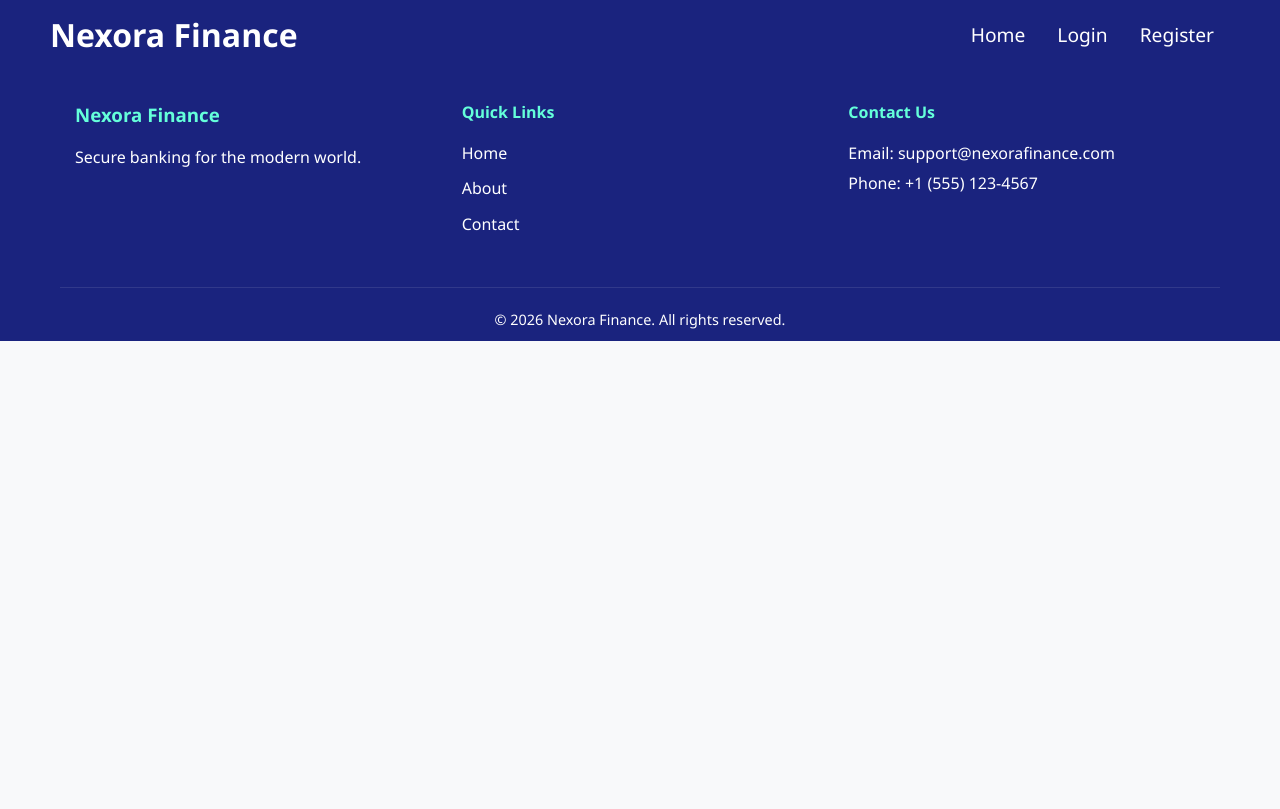
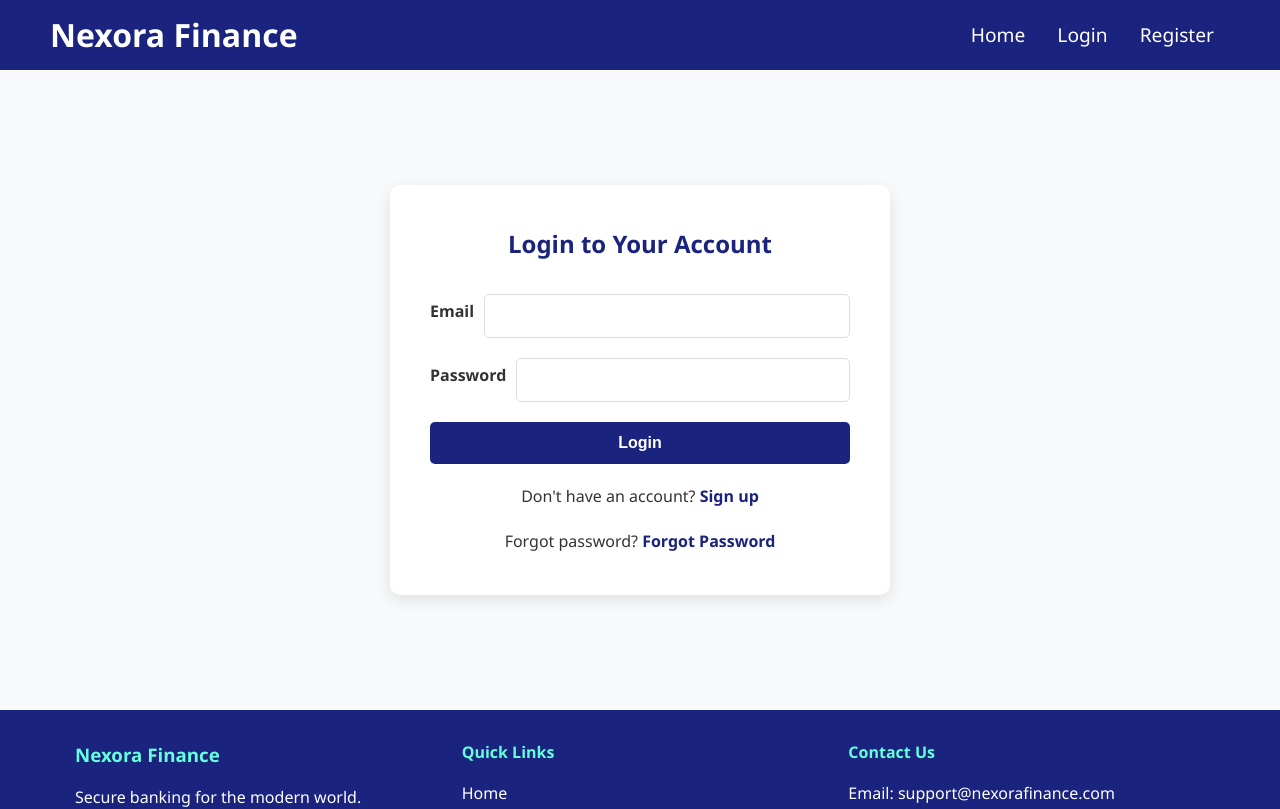
Before and after one commit to Naman-Kaushik01/Nexora-Front-End, a React (Create React App) app: page /login in a window 1280 px wide. Shown: the top 809 px of the page. Built offline with nearby package versions, Linux system fonts and the light colour scheme.

Commit message:
created Login Page

```diff
--- a/src/App.js
+++ b/src/App.js
@@ -2,6 +2,7 @@
 import Navbar from "./components/Navbar";
 import Footer from "./components/Footer";
 import Register from "./pages/Register";
+import Login from "./pages/Login";
 
 
 function App() {
@@ -10,6 +11,8 @@
    <Navbar />
    <Routes>
       <Route path="/register" element ={<Register />} />
+      <Route path="/login" element ={<Login />} />
+
    </Routes>
    <Footer />
    </BrowserRouter>
--- /dev/null
+++ b/src/pages/Login.jsx
@@ -0,0 +1,94 @@
+import { useState } from "react";
+import { Link , useNavigate } from "react-router-dom";
+import { apiService } from "../services/api";
+
+const Login = () => {
+    const [formData , setFormData] = useState({
+        email :'',
+        password : ''
+    });
+
+    const [error , setError] = useState('');
+    const [loading , setLoading] = useState(false);
+    const navigate = useNavigate();
+
+    const handleChange = (e) => {
+        setFormData({
+            ...formData,
+            [e.target.name]: e.target.value
+        });
+    };
+
+    const handleSubmit = async(e) =>{
+        e.preventDefault();
+        setLoading(true)
+        setError('')
+        try {
+            const response = await apiService.login(formData);
+
+            if(response.data.statusCode === 200){
+                apiService.saveAuthData(response.data.data.token, response.data.data.roles);
+                navigate('/home');
+            } else {
+                setError(response.data.message || 'Login failed');
+            }
+        } catch (err) {
+            setError(err.response?.data?.message || error.message || 'Login failed');
+        }
+        finally {
+                setLoading(false);
+        }
+    }
+
+    return (
+        <div className="auth-container">
+            <div className="auth-form">
+                <h2>Login to Your Account</h2>
+                {error && <div className="error-message">{error}</div>}
+
+                <form onSubmit={handleSubmit}>
+                    <div className="form-group">
+                        <label htmlFor="email">Email</label>
+                        <input
+                            type="email"
+                            id="email"
+                            name="email"
+                            value={formData.email}
+                            onChange={handleChange}
+                            required
+                        />
+                    </div>
+
+                    <div className="form-group">
+                        <label htmlFor="password">Password</label>
+                        <input
+                            type="password"
+                            id="password"
+                            name="password"
+                            value={formData.password}
+                            onChange={handleChange}
+                            required
+                        />
+                    </div>
+
+                    <button
+                        type="submit"
+                        className="auth-button"
+                        disabled={loading}
+                    >
+                        {loading ? 'Logging in...' : 'Login'}
+                    </button>
+                </form>
+
+                <div className="auth-link">
+                    Don't have an account? <Link to="/register">Sign up</Link>
+                </div>
+
+                <div className="auth-link">
+                    Forgot password? <Link to="/forgot-password">Forgot Password</Link>
+                </div>
+            </div>
+        </div>
+    );
+}
+export default Login;
```
